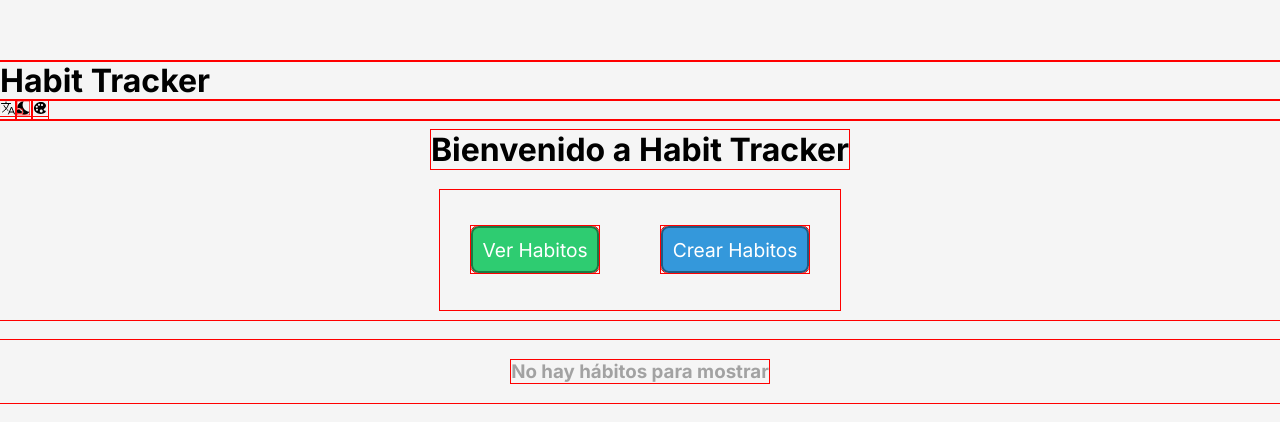
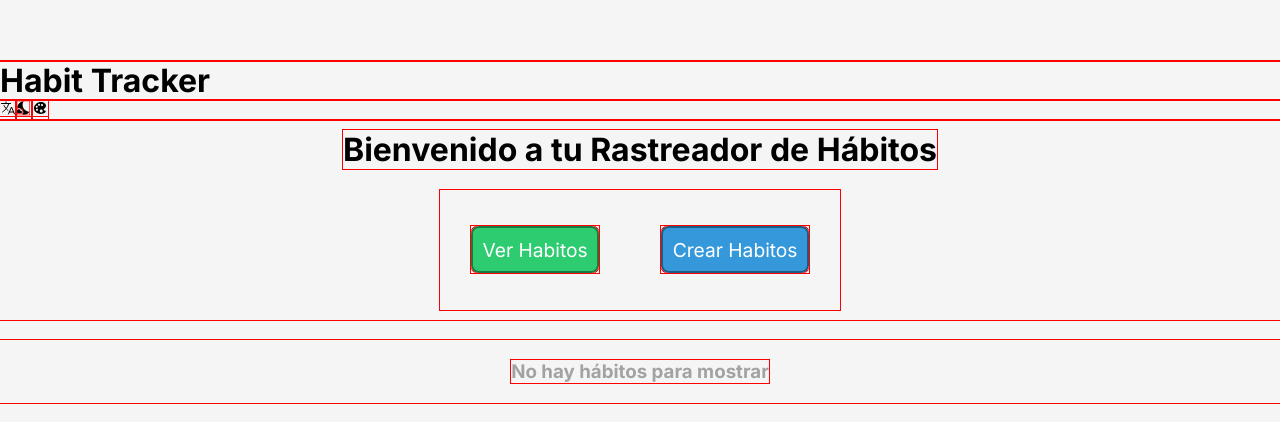
Before and after one commit to Andre-tz/Habit-Tracker, a React (Vite) app: page / in a window 1280 px wide. Shown: the part 168-590 px from the top of the page. Built offline with nearby package versions, Linux system fonts and the light colour scheme.

Commit message:
Se agrego el cambio de idioma a mi Habit Tracker asi como animaciones para cuando el usuario hago cualquier otro cambio en la aplicacion.

```diff
--- a/src/App.jsx
+++ b/src/App.jsx
@@ -1,15 +1,23 @@
 import Header from "./components/Header"
 import { Outlet } from "react-router-dom";
 import PageAnimation from "./components/animation/PageAnimation";
+import OptionTransition from "./components/animation/OptionTransition";
+import { useContext } from "react";
+import { HabitContext } from "./context/HabitContext";
 
 const App = ( ) =>{
 
+    const { userData } = useContext( HabitContext )
     return (
         <>
-            <Header />
-            <PageAnimation>
-                <Outlet />
-            </PageAnimation>
+            <OptionTransition key={ userData }>
+                <Header />
+
+                <PageAnimation>
+                    <Outlet />
+                </PageAnimation>
+
+            </OptionTransition>
         </>
 
     )
--- a/src/components/Header.jsx
+++ b/src/components/Header.jsx
@@ -5,11 +5,12 @@ import Icons from "./Icons";
 import { useContext, useEffect, useState } from "react";
 import { HabitContext } from "../context/HabitContext";
 import ThemePicker from "./ThemePicker";
+import { useTranslation } from "react-i18next";
 
 const Header = ( ) =>{
 
     //usando useContext para los datos del usuario
-    const { setUserData } = useContext( HabitContext );
+    const { userData, setUserData } = useContext( HabitContext );
     //estado para mostrar el modal de colores
     const [ showThemePicker, setShowThemePicker ]= useState( false );
 
@@ -19,6 +20,15 @@ const Header = ( ) =>{
         }
     );
 
+    //nuevo Hook para las traducciones
+    const { t, i18n } = useTranslation();
+
+
+    useEffect( ()=>{
+        i18n.changeLanguage( userData.language )
+    },[userData])
+
+    //useEffect para cambiar obtener guardar en el local el modo usado e implementarlo
     useEffect( ( ) =>{
         saveData( "nightMode", activeNightMode )
         activeNightMode === true? document.body.classList.add( "nightMode" ) : document.body.classList.remove( "nightMode" )
@@ -43,7 +53,13 @@ const Header = ( ) =>{
             id: "lang",
             icon: <IoLanguageOutline />,
             content: "Cambiar idioma",
-           action: ( ) =>{ saveData( "language", "EN" ) }
+           action: ( ) =>{
+            const currentLanguage = JSON.parse( localStorage.getItem( "userData" ) )?.language
+            const newLanguage = currentLanguage === "es"? "en" : "es";
+
+            saveData( "language", newLanguage)
+        }
+
         },
         {
             id: "night",
--- a/src/components/Home.jsx
+++ b/src/components/Home.jsx
@@ -5,9 +5,14 @@ import HabitDay from "./HabitDay";
 import HabitCheck from "./habit-info/HabitCheck";
 import "../styles/Home.css"
 import upperCase from "../helper/upperCase";
+import { useTranslation } from "react-i18next";
 
 
 function Home() {
+
+	//hook para cambiar idioma
+	const { t } = useTranslation();
+
 
 	const { habits, currentDay } = useContext( HabitContext )
 
@@ -40,7 +45,7 @@ function Home() {
 	<>
 		<div id="main-container">
 
-		<h1 className="title">Bienvenido a Habit Tracker</h1>
+		<h1 className="title">{ t( "welcome" ) }</h1>
 		<ul className="menu">
 			<NavLink to= "/habit-list"><button className="button-main create">Ver Habitos</button></NavLink>
 			<NavLink to = "/habit-form"><button className="button-main view">Crear Habitos</button></NavLink>
--- /dev/null
+++ b/src/components/animation/OptionTransition.jsx
@@ -0,0 +1,22 @@
+//componente que se encargara de darle animacion cada que se cambie de idioma
+import { motion } from "framer-motion";
+import { useContext } from "react";
+import { HabitContext } from "../../context/HabitContext";
+
+const fadeBlinkAnimation ={
+    initial : { opacity : 1 },
+    animate: { opacity : [ 1, 0.3, 1 ] },
+    transition: { duration: 0.3, ease : "easeInOut" }
+};
+
+const OptionTransition = ( { children } )=>{
+
+    const { userData } = useContext( HabitContext );
+    return (
+        <motion.div key={ JSON.stringify( userData ) }  { ...fadeBlinkAnimation }>
+            { children }
+        </motion.div>
+    )
+}
+
+export default OptionTransition;
--- a/src/locales/es.json
+++ b/src/locales/es.json
@@ -1,5 +1,28 @@
 {
     "title": "Rastreador de Hábitos",
     "welcome": "Bienvenido a tu Rastreador de Hábitos",
-    "change_language": "Cambiar Idioma"
+    "change_language": "Cambiar Idioma",
+    "view habits": "Ver Hábitos",
+    "create_habits": "Crear Hábitos",
+
+    "form":{
+      	"title_form": "Añade un hábito a tu vida",
+      	"habit_name": "Nombre del hábito",
+      	"frecuency": "Frecuencia ( Selecciona la cantidad )",
+      	"notes": "Notas Adicionales",
+		"button_create": "Crear Hábito"
+    },
+
+	"habit_list":{
+		"frecuency": "Frecuencia",
+		"status": "Estado",
+		"note": "Nota",
+		"button_delete": "Eliminar"
+	},
+
+	"icons":{
+		"language" : "Cambiar lenguaje",
+		"night_mode": "Usar modo noche",
+		"theme": "Cambiar tema"
+	}
   }
--- a/src/locales/i18n.js
+++ b/src/locales/i18n.js
@@ -21,6 +21,7 @@ i18n
             es: { translation: es }
         },
         fallbackLng: "es", // idioma por defecto
+        lng: JSON.parse(localStorage.getItem( "userData"))?.language || "es",
         interpolation: { escapeValue : false } // evitamos problemas con caracteres especiales cuando se usan variables dentro de los textos
     } );
 
--- a/src/main.jsx
+++ b/src/main.jsx
@@ -6,7 +6,7 @@ import HabitList from './components/HabitList.jsx'
 import { HabitContextProvider } from './context/HabitContext.jsx'
 import "../src/styles/index.css"
 import App from "./App.jsx"
-
+import "./locales/i18n.js"; // importando la configuracion i18next
 createRoot(document.getElementById('root')).render(
 
 	<HabitContextProvider>
```
